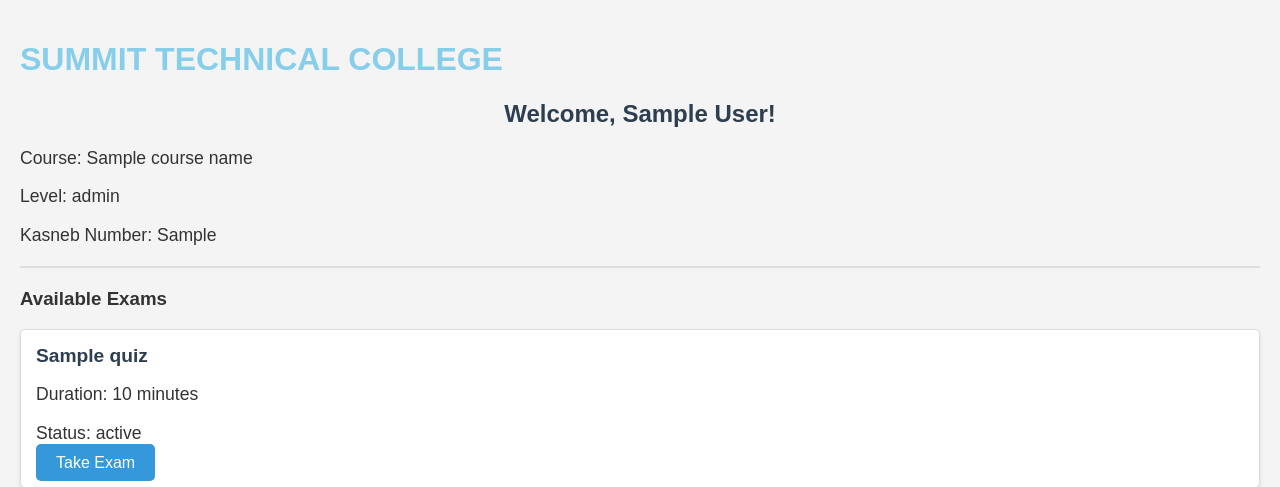
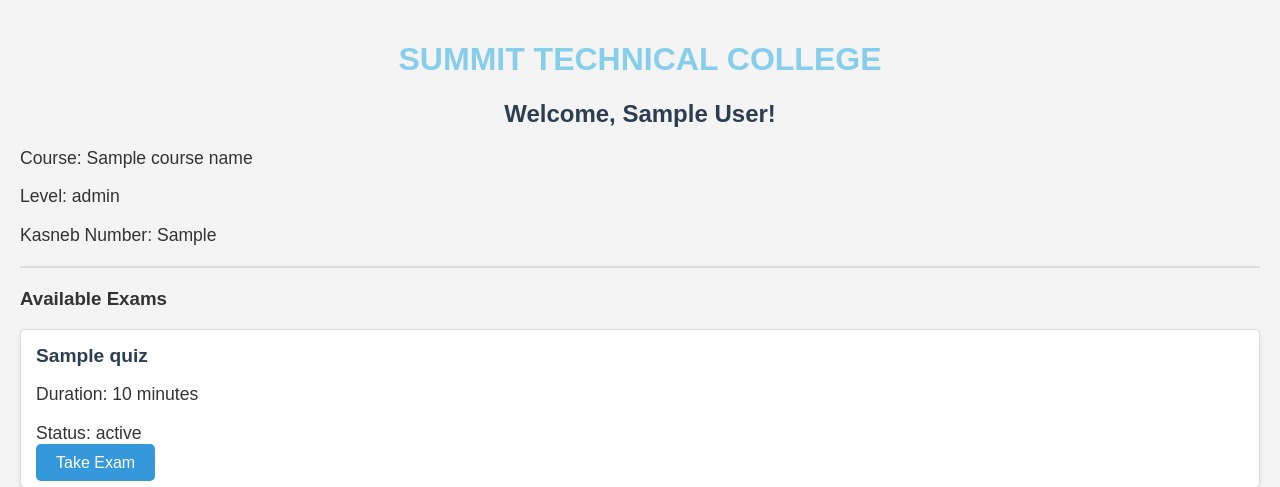
Before and after one commit to sakwasilas/kasneb_quizz_examination, a Flask app: template templates/student/student_dashboard.html in a window 1280 px wide. Shown: the top 487 px of the page. Run offline with Flask 3, Linux system fonts and the light colour scheme; the template is opened without the code that fills it: most values are stand-ins (such as "Sample title", 1, 10 or a date in 2020).

Commit message:
modified the header

```diff
--- a/templates/student/student_dashboard.html
+++ b/templates/student/student_dashboard.html
@@ -110,7 +110,7 @@
     </style>
 </head>
 <body>
-    <h1 style="color: skyblue;">SUMMIT TECHNICAL COLLEGE</h1>
+    <h1 style="color: skyblue;"><center>SUMMIT TECHNICAL COLLEGE</center></h1>
 
     <h2>Welcome, {{ profile.full_name }}!</h2>
     <p>Course: {{ course_name }}</p>
```
